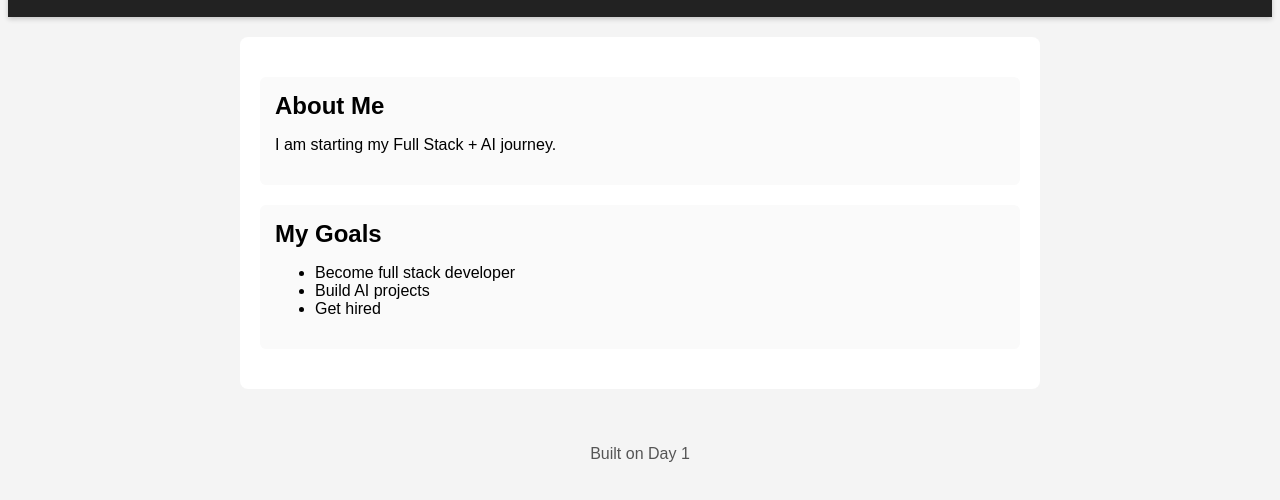
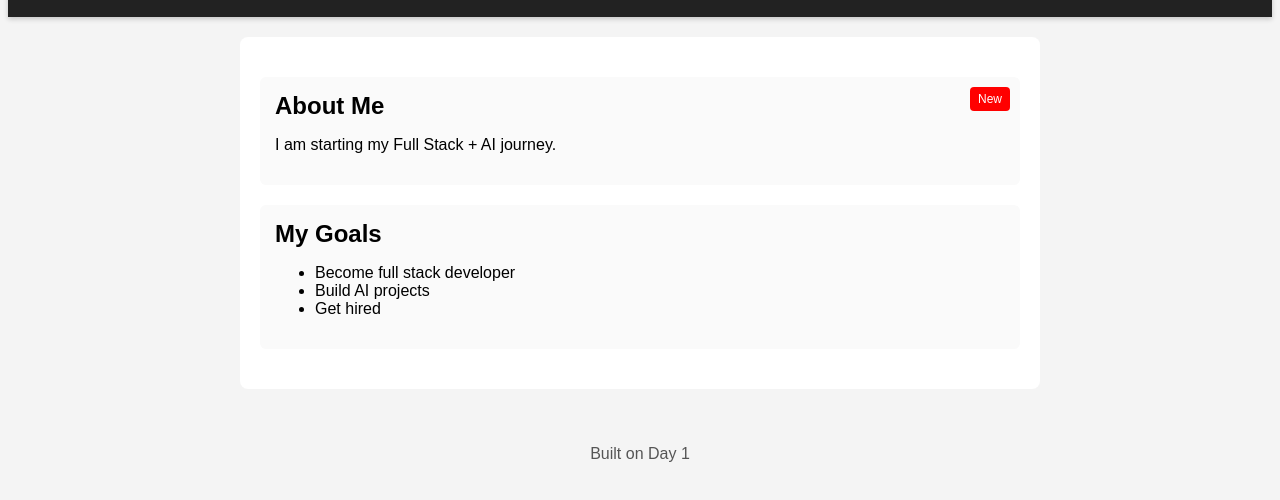
Before and after one commit to omsinghal-14/fullstack-ai-journey, a plain HTML site: page phase-1-foundations/index.html in a window 1280 px wide. Shown: the part 68-568 px from the top of the page. Drawn offline with Linux system fonts and the light colour scheme.

Commit message:
Day 5 - Used absolute badge inside relative section

```diff
--- a/phase-1-foundations/index.html
+++ b/phase-1-foundations/index.html
@@ -18,6 +18,7 @@
       <section>
         <h2>About Me</h2>
         <p>I am starting my Full Stack + AI journey.</p>
+        <div class="badge">New</div>
       </section>
 
       <section>
--- a/phase-1-foundations/style.css
+++ b/phase-1-foundations/style.css
@@ -39,6 +39,18 @@ section {
   padding: 15px;
   margin: 20px 0;
   border-radius: 6px;
+  position: relative;
+}
+
+.badge {
+  position: absolute;
+  top: 10px;
+  right: 10px;
+  background: red;
+  color: white;
+  padding: 5px 8px;
+  font-size: 12px;
+  border-radius: 4px;
 }
 
 main {
```
